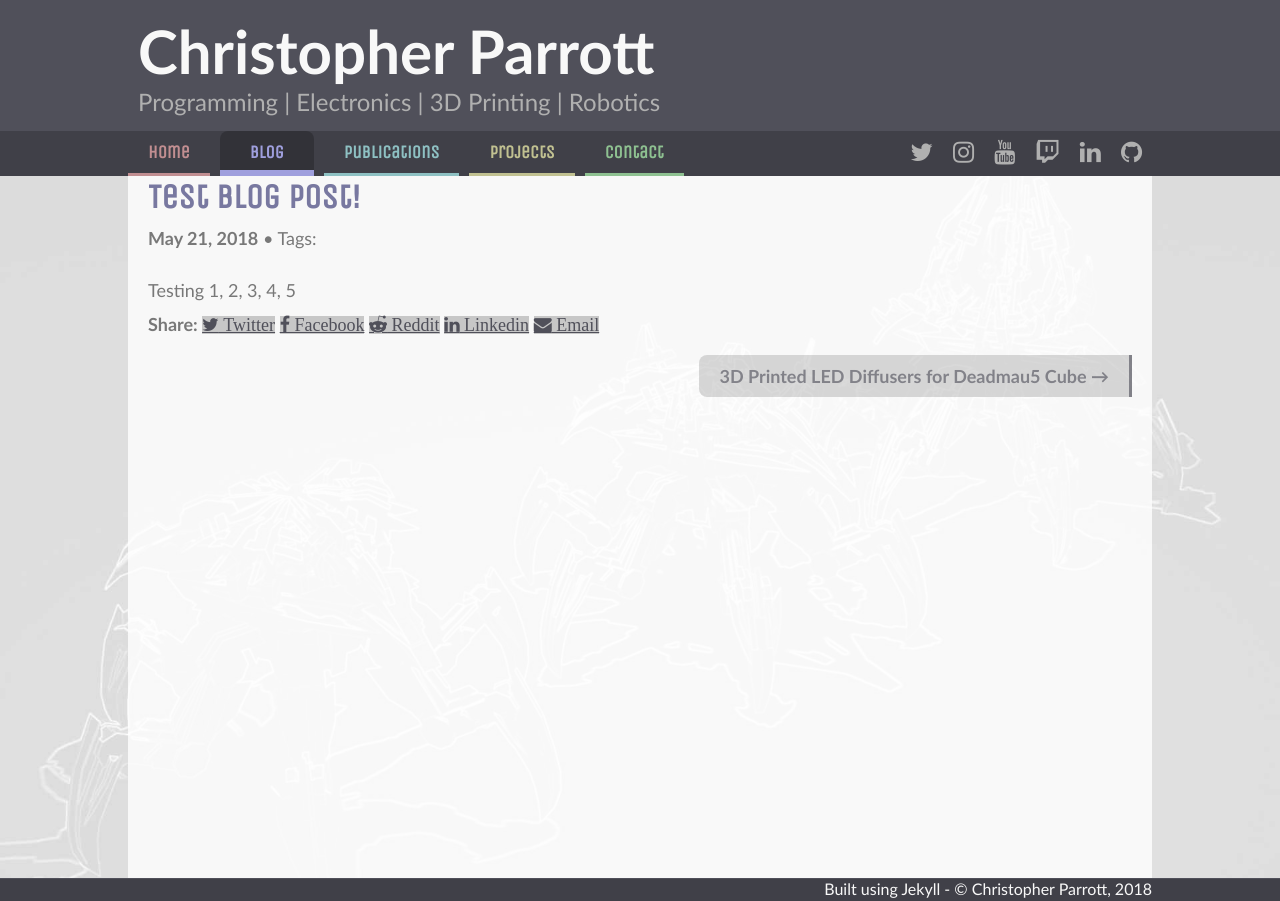
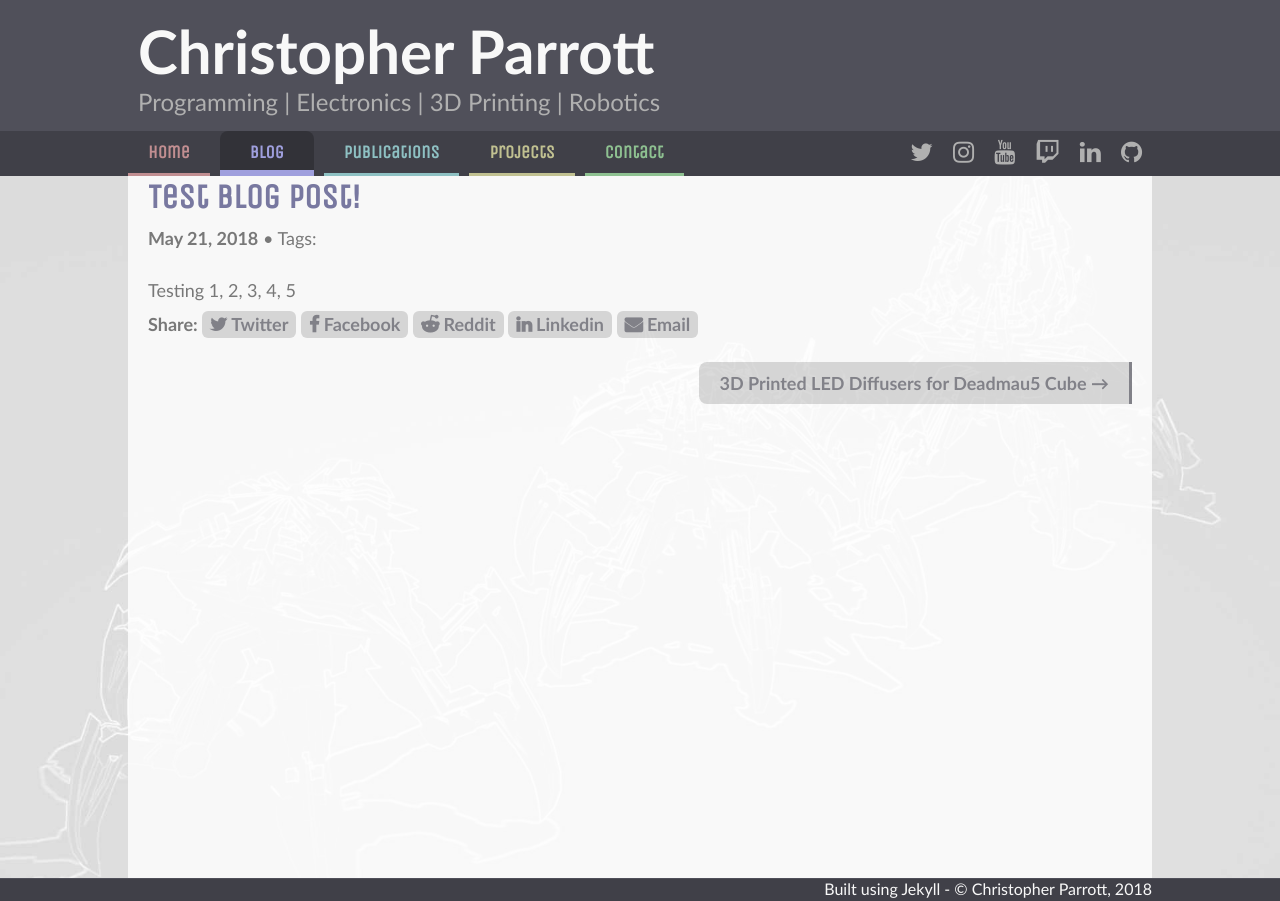
Before and after one commit to christophertmparrott/christophertmparrott.github.io, a Jekyll site: the page built from _posts/2018-05-21-test-blog-post.md, in a window 1280 px wide. Built offline with Jekyll 4.4.1, drawn with Linux system fonts in a browser that asks for light colours; some web fonts are replaced.

Commit message:
Fixed button styling on blogpost

```diff
--- a/_layouts/blogpost.html
+++ b/_layouts/blogpost.html
@@ -2,12 +2,12 @@
 layout: default
 ---
 				<div class="posthead">
-					<h2 class="secE">{{page.title}}</h2>
+					<h2>{{page.title}}</h2>
 					<b>{{ page.date | date: "%B %-d, %Y" }}</b>
 					{% if page.tags %}
 					&bull; Tags:
 					{% for tag in page.tags %}
-					<a class="darken" href="{{site.baseurl}}/bloggg/tag/#{{tag | slugify}}">{{tag}}</a>
+					<a class="tag" href="{{site.baseurl}}/bloggg/tag/#{{tag | slugify}}">{{tag}}</a>
 					{% endfor %}
 					{% endif %}
 				</div>
@@ -16,29 +16,29 @@ layout: default
 {{content}}
 				</div>
 
-				<div class="sharebtns">
+				<div class="share">
 					<b>Share: </b>
-					<a  class="darken fa fa-twitter" href="https://twitter.com/intent/tweet?text={{ page.title }}&url={{ site.url }}{{ site.baseurl }}{{ page.url }}"
+					<a  class="tag fa fa-twitter" href="https://twitter.com/intent/tweet?text={{ page.title }}&url={{ site.url }}{{ site.baseurl }}{{ page.url }}"
 						onclick="window.open(this.href, 'pop-up', 'left=20,top=20,width=500,height=500,toolbar=1,resizable=0'); return false;"
 						title="Share on Twitter" ><span> Twitter</span>
 					</a>
 
-					<a  class="darken fa fa-facebook" href="https://www.facebook.com/sharer/sharer.php?u={{ site.url }}{{ site.baseurl }}{{ page.url }}"
+					<a  class="tag fa fa-facebook" href="https://www.facebook.com/sharer/sharer.php?u={{ site.url }}{{ site.baseurl }}{{ page.url }}"
 						onclick="window.open(this.href, 'pop-up', 'left=20,top=20,width=500,height=500,toolbar=1,resizable=0'); return false;"
 						title="Share on Facebook" ><span> Facebook</span>
 					</a>
 
-					<a  class="darken fa fa-reddit-alien" href="http://www.reddit.com/submit?url={{ site.url }}{{ site.baseurl }}{{ page.url }}"
+					<a  class="tag fa fa-reddit-alien" href="http://www.reddit.com/submit?url={{ site.url }}{{ site.baseurl }}{{ page.url }}"
 						onclick="window.open(this.href, 'pop-up', 'left=20,top=20,width=900,height=500,toolbar=1,resizable=0'); return false;"
 						title="Share on Reddit" ><span> Reddit</span>
 					</a>
 
-					<a  class="darken fa fa-linkedin" href="https://www.linkedin.com/shareArticle?mini=true&url={{ site.url }}{{ site.baseurl }}{{ page.url }}&title={{ page.title }}&summary={{ page.description }}&source={{ site.title }}"
+					<a  class="tag fa fa-linkedin" href="https://www.linkedin.com/shareArticle?mini=true&url={{ site.url }}{{ site.baseurl }}{{ page.url }}&title={{ page.title }}&summary={{ page.description }}&source={{ site.title }}"
 						onclick="window.open(this.href, 'pop-up', 'left=20,top=20,width=500,height=500,toolbar=1,resizable=0'); return false;"
 						title="Share on LinkedIn" ><span> Linkedin</span>
 					</a>
 
-					<a  class="darken fa fa-envelope" href="mailto:?subject={{ page.title }}&amp;body=Check out this site {{ site.url }}{{ site.baseurl }}{{ page.url }}"
+					<a  class="tag fa fa-envelope" href="mailto:?subject={{ page.title }}&amp;body=Check out this site {{ site.url }}{{ site.baseurl }}{{ page.url }}"
 						title="Share via Email" ><span> Email</span>
 					</a>
 				</div>
--- a/css/blog.css
+++ b/css/blog.css
@@ -1,3 +1,11 @@
+/********************
+ * Fonts
+ ********************/
+.tag span {
+	font-family: Calibri, Arial, sans-serif;
+}
+
+
 /********************
  * Colors
  ********************/
@@ -56,6 +64,11 @@ h2, h3, strong {
 
 	opacity: 0.85;
 	filter: alpha(opacity=85); /* For IE8 and earlier */
+}
+
+.share .tag {
+	padding-top: 4px;
+	padding-bottom: 4px;
 }
 
 .pagenav {
```
